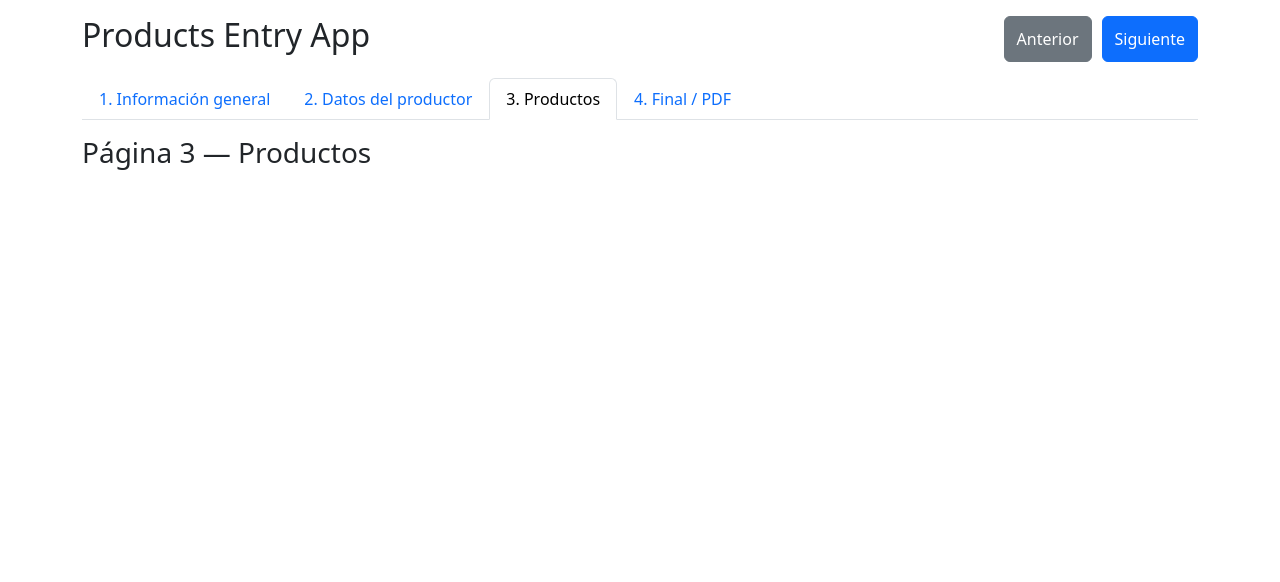
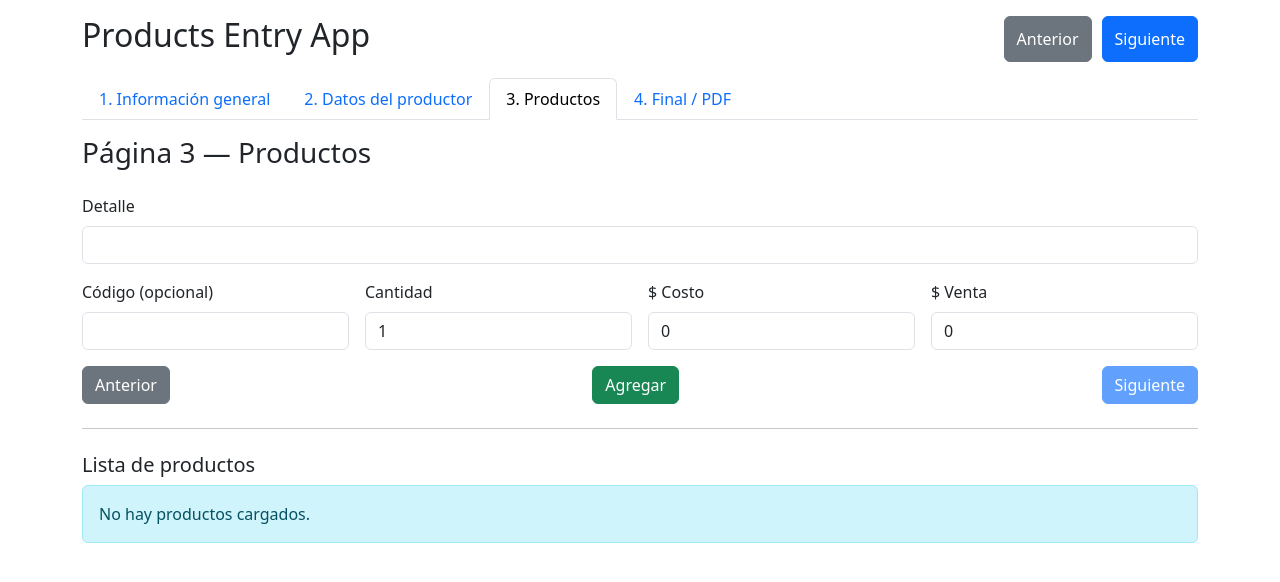
Before and after one commit to ismaelmarot/product-entry-app, a React (Vite) app: page /productos in a window 1280 px wide. Shown: the top 582 px of the page. Built offline with nearby package versions, Linux system fonts and the light colour scheme.

Commit message:
Modified: ProductsPage.tsx edited prices fields

```diff
--- a/src/pages/ProducerPage/ProducerPage.tsx
+++ b/src/pages/ProducerPage/ProducerPage.tsx
@@ -5,8 +5,8 @@ import { useAppContext, type ProducerInfo } from '../../context/AppContext';
 import { useNavigate } from 'react-router-dom';
 
 const schema = yup.object({
-  nombre: yup.string().required('El nombre es obligatorio'),
-  apellido: yup.string().required('El apellido es obligatorio'),
+  nombre: yup.string().required("El nombre es obligatorio"),
+  apellido: yup.string().required("El apellido es obligatorio"),
   documento: yup.string().optional(),
   telefono: yup.string().optional(),
   email: yup.string().email('Email inválido').optional(),
--- a/src/pages/ProductsPage/ProductsPage.tsx
+++ b/src/pages/ProductsPage/ProductsPage.tsx
@@ -1,7 +1,106 @@
+import { useForm } from 'react-hook-form';
+import { yupResolver } from '@hookform/resolvers/yup';
+import * as yup from 'yup';
+import { useAppContext, type Product } from '../../context/AppContext';
+import { useNavigate } from 'react-router-dom';
+
+const schema = yup.object({
+  codigo: yup.string().optional(),
+  detalle: yup.string().required('Detalle requerido'),
+  cantidad: yup.number().typeError('Número válido').positive('> 0').integer('Entero').required(),
+  costo: yup.number().typeError('Número válido').min(0, '>= 0').required(),
+  venta: yup.number().typeError('Número válido').min(0, '>= 0').required(),
+}).required();
+
 export default function ProductsPage() {
+  const { products, addProduct, removeProduct } = useAppContext();
+  const navigate = useNavigate();
+
+  const { register, handleSubmit, reset, formState: { errors } } = useForm<Omit<Product, 'id'>>({
+    resolver: yupResolver(schema),
+    defaultValues: { codigo: '', detalle: '', cantidad: 1, costo: 0, venta: 0 }
+  });
+
+  const onAdd = (data: Omit<Product, 'id'>) => {
+    addProduct({ ...data });
+    reset({ codigo: '', detalle: '', cantidad: 1, costo: 0, venta: 0 });
+  };
+
   return (
     <div className="mt-3">
       <h3>Página 3 — Productos</h3>
+
+      <form onSubmit={handleSubmit(onAdd)} className="row g-3 mt-1">
+        <div className="col-md-12">
+          <label className="form-label">Detalle</label>
+          <input className="form-control" {...register('detalle')} />
+          {errors.detalle && <div className="text-danger small">{errors.detalle.message}</div>}
+        </div>
+        <div className="col-md-3">
+          <label className="form-label">Código (opcional)</label>
+          <input
+            className="form-control"
+            {...register('codigo')}
+            onChange={(e) => { e.target.value = e.target.value.toUpperCase(); }}
+          />
+        </div>
+        <div className="col-md-3">
+          <label className="form-label">Cantidad</label>
+          <input type="number" className="form-control" {...register('cantidad', { valueAsNumber: true })} />
+          {errors.cantidad && <div className="text-danger small">{errors.cantidad.message}</div>}
+        </div>
+        <div className="col-md-3">
+          <label className="form-label">$ Costo</label>
+          <input type="number" step="0.01" className="form-control" {...register('costo', { valueAsNumber: true })} />
+          {errors.costo && <div className="text-danger small">{errors.costo.message}</div>}
+        </div>
+        <div className="col-md-3">
+          <label className="form-label">$ Venta</label>
+          <input type="number" step="0.01" className="form-control" {...register('venta', { valueAsNumber: true })} />
+          {errors.venta && <div className="text-danger small">{errors.venta.message}</div>}
+        </div>
+        <div className="col-12 d-flex justify-content-between">
+          <button className="btn btn-secondary" type="button" onClick={() => navigate('/productor')}>Anterior</button>
+          <button className="btn btn-success" type="submit">Agregar</button>
+          <button className="btn btn-primary" type="button" onClick={() => navigate('/final')} disabled={products.length === 0}>Siguiente</button>
+        </div>
+      </form>
+
+      <hr className="my-4" />
+
+      <h5>Lista de productos</h5>
+      {products.length === 0 ? (
+        <div className="alert alert-info">No hay productos cargados.</div>
+      ) : (
+        <div className="table-responsive">
+          <table className="table align-middle">
+            <thead>
+              <tr>
+                <th>Código</th>
+                <th>Detalle</th>
+                <th className="text-end">Cantidad</th>
+                <th className="text-end">$ Costo</th>
+                <th className="text-end">$ Venta</th>
+                <th></th>
+              </tr>
+            </thead>
+            <tbody>
+              {products.map(p => (
+                <tr key={p.id}>
+                  <td>{p.codigo || '-'}</td>
+                  <td>{p.detalle}</td>
+                  <td className="text-end">{p.cantidad}</td>
+                  <td className="text-end">{p.costo.toFixed(2)}</td>
+                  <td className="text-end">{p.venta.toFixed(2)}</td>
+                  <td className="text-nowrap">
+                    <button className="btn btn-sm btn-outline-danger" onClick={() => removeProduct(p.id)}>Eliminar</button>
+                  </td>
+                </tr>
+              ))}
+            </tbody>
+          </table>
+        </div>
+      )}
     </div>
   );
 }
```
